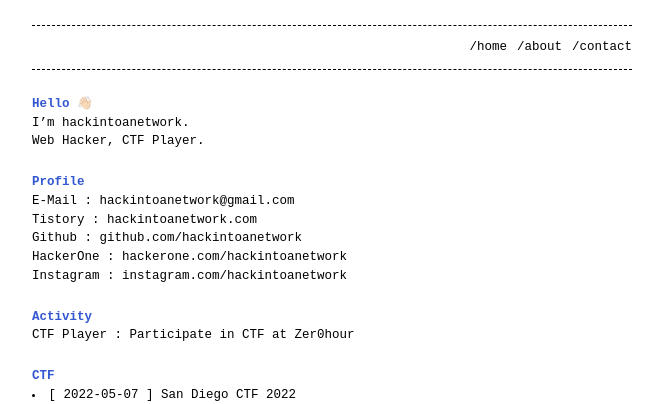
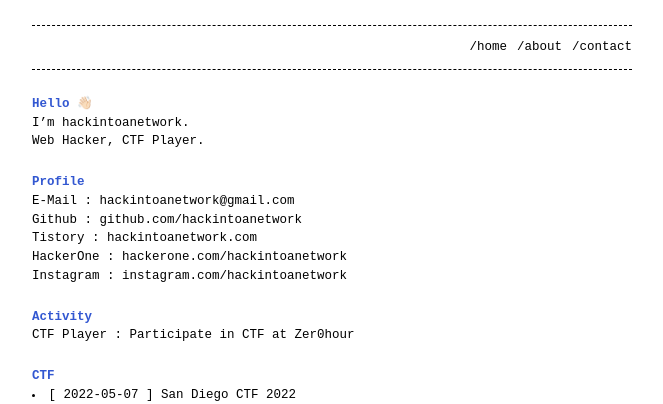
Before and after one commit to hackintoanetwork/hackintoanetwork.github.io, a Jekyll site: the page built from about.md, in a window 1280 px wide. Shown: the top 404 px of the page, without its empty margins (308-971 px from the left). Built offline with Jekyll 4.4.1, drawn with Linux system fonts in a browser that asks for light colours.

```diff
--- a/about.md
+++ b/about.md
@@ -11,8 +11,8 @@ Web Hacker, CTF Player.
 # Profile
 
 E-Mail : hackintoanetwork@gmail.com
+Github : github.com/hackintoanetwork
 Tistory : hackintoanetwork.com
-Github : github.com/hackintoanetwork
 HackerOne : hackerone.com/hackintoanetwork
 Instagram : instagram.com/hackintoanetwork
 
```
